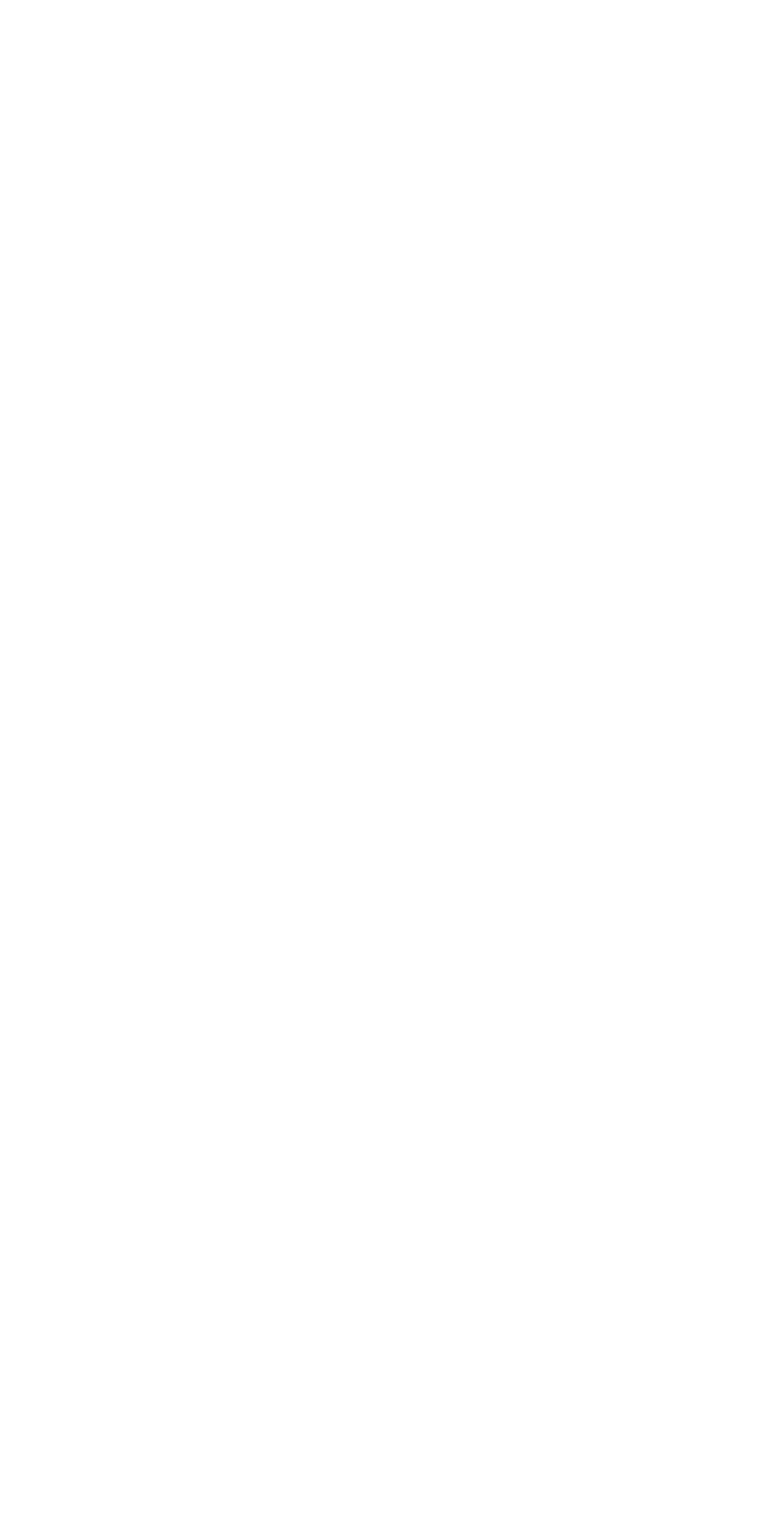
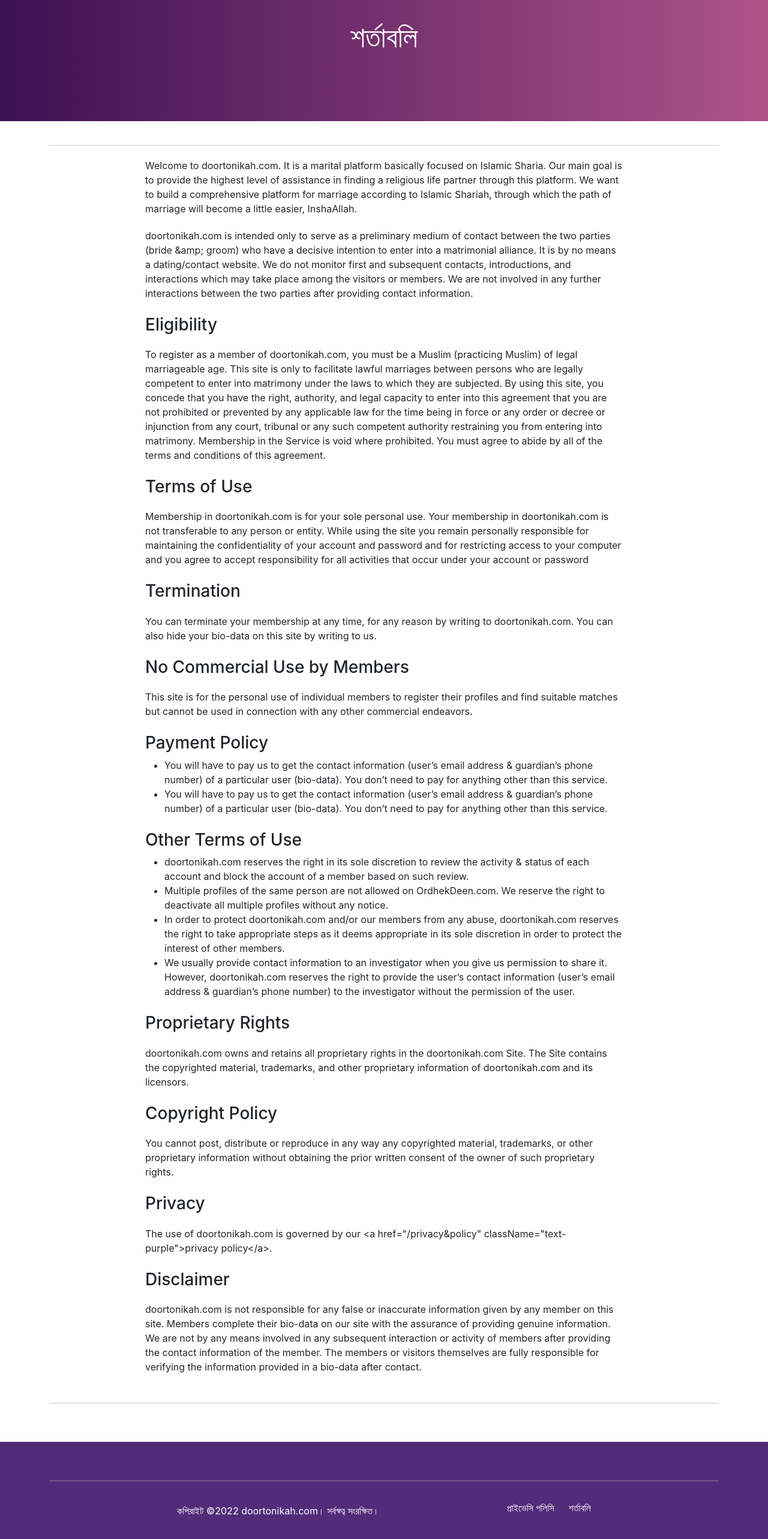
Before and after one commit to SumanIslam/DoorToNikah, a React (Create React App) app in the folder client/: page /terms in a window 1280 px wide. Shown: the part 152-2718 px from the top of the page at 60% size. Before the commit the page ends 800 px from the top, so only its background shows below. Built offline with nearby package versions, Linux system fonts and the light colour scheme; a web font is replaced by a local one.

Commit message:
complete terms page

```diff
--- a/client/src/page/terms-page.jsx
+++ b/client/src/page/terms-page.jsx
@@ -2,9 +2,20 @@
 
 // component
 import Header from '../component/header/header.component';
+import TitleBanner from '../component/title-banner/title-banner.component';
+import TermsMain from '../component/terms-main/terms-main.component';
+import Footer from '../component/footer/footer.component';
 
 const TermsCondition = () => {
-	return <Header />;
+
+	return (
+		<>
+			<Header />
+			<TitleBanner title='শর্তাবলি' />
+      <TermsMain />
+      <Footer />
+		</>
+	);
 };
 
 export default TermsCondition;
```
